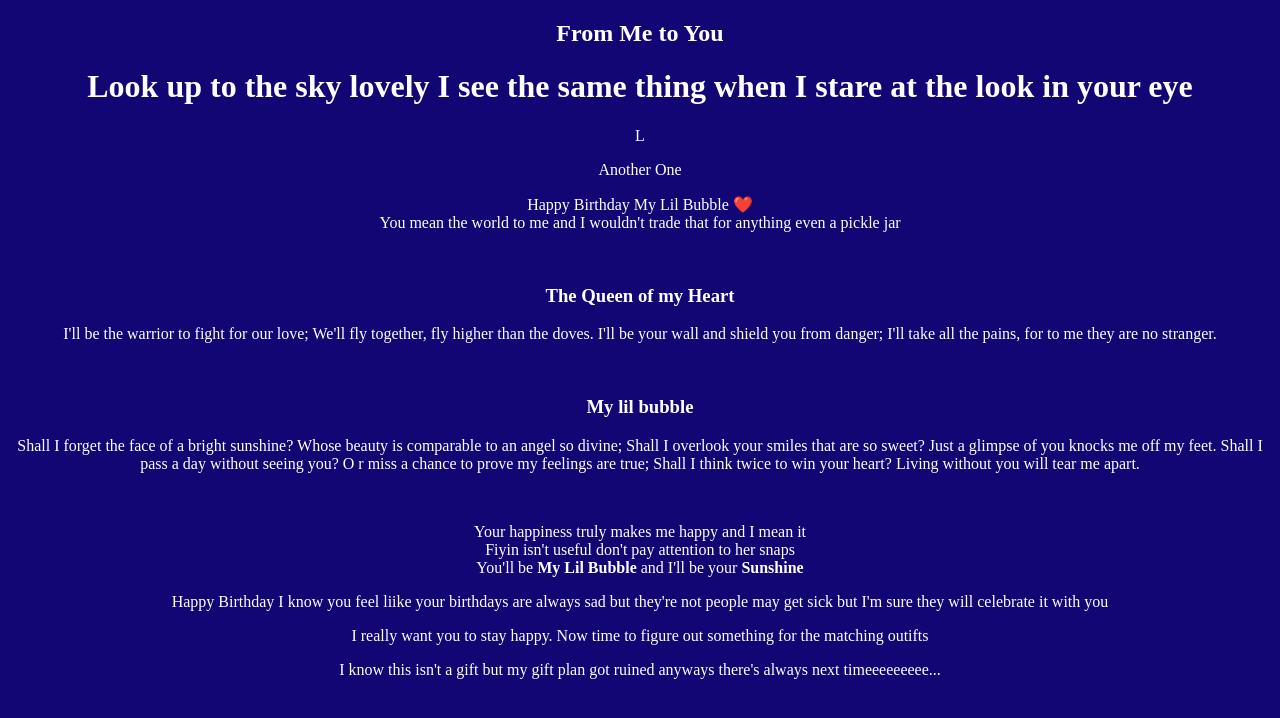
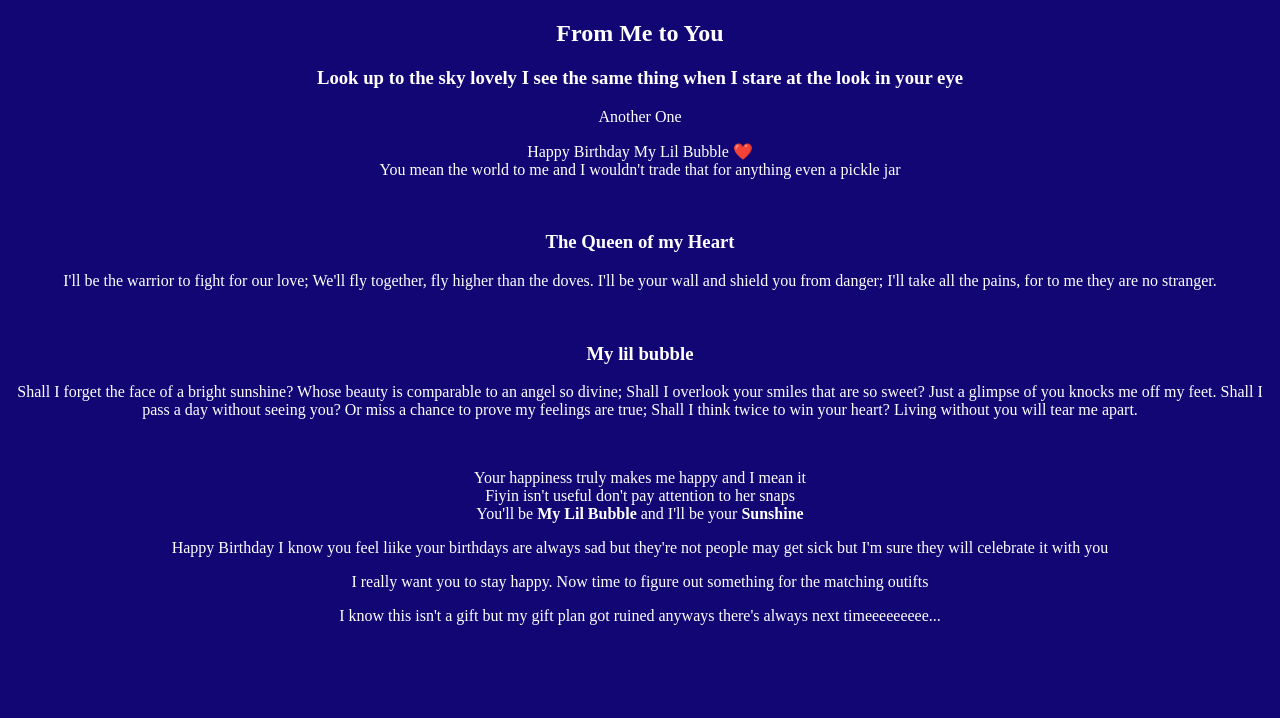
Before and after one commit to tripplehay/business-card-site, a plain HTML site: page something.html in a window 1280 px wide. Drawn offline with Linux system fonts and the light colour scheme.

Commit message:
V 3.4
Error correction

```diff
--- a/something.html
+++ b/something.html
@@ -9,7 +9,7 @@
 </head>
 <body>
     <h2>From Me to You</h2>
-    <h1>Look up to the sky lovely I see the same thing when I stare at the look in your eye</h1>L
+    <h3>Look up to the sky lovely I see the same thing when I stare at the look in your eye</h3>
     <p>Another One</p>
     <P>Happy Birthday My Lil Bubble ❤️ <br>You mean the world to me and I wouldn't trade that for anything even a pickle jar</P>
     <br>
@@ -30,7 +30,7 @@
             Just a glimpse of you knocks me off my feet.
 
             Shall I pass a day without seeing you?
-            O r miss a chance to prove my feelings are true;
+            Or miss a chance to prove my feelings are true;
             Shall I think twice to win your heart?
             Living without you will tear me apart.</p>
             <br>
```
